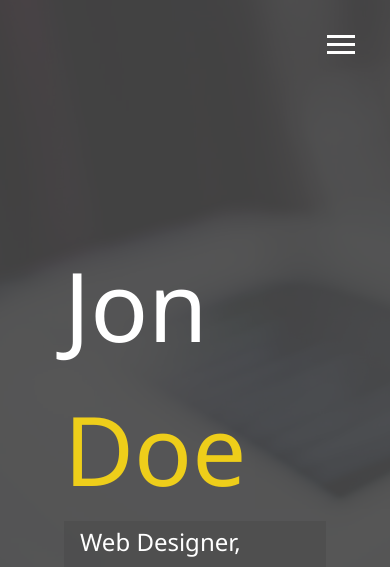
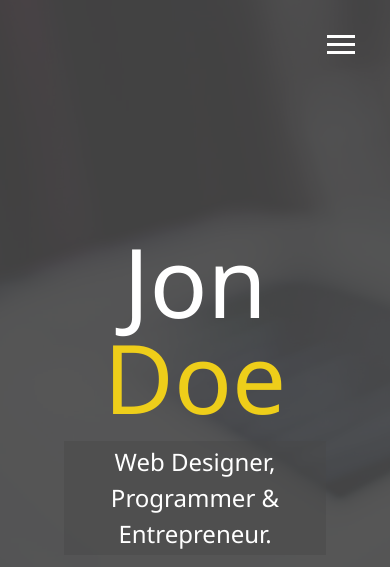
Before and after one commit to edpillai/portfolio_unedited, a website: page index.html in a window 390 px wide. Shown: the top 567 px of the page. Drawn offline with Linux system fonts and the light colour scheme.

Commit message:
Added media queries and made menu overlay responsive

```diff
--- a/scss/_config.scss
+++ b/scss/_config.scss
@@ -29,3 +29,28 @@ $background-opacity: 0.9;
         }
     }
 }
+
+//media query mixins
+@mixin mediaSm {
+    @media screen and (max-width: 500px) {
+        @content;
+    }
+}
+
+@mixin mediaMd {
+    @media screen and (max-width: 768px) {
+        @content;
+    }
+}
+
+@mixin mediaLg {
+    @media screen and (min-width: 769px) and (max-width: 1170px) {
+        @content;
+    }
+}
+
+@mixin mediaXl {
+    @media screen and (min-width: 1171px) {
+        @content;
+    }
+}
--- /dev/null
+++ b/scss/_mobile.scss
@@ -0,0 +1,57 @@
+// wide screens
+@include mediaXl {
+
+}
+
+// desktops and large
+@include mediaLg {
+
+}
+
+// tablets and small laptops
+@include mediaMd {
+    main {
+        align-items: center;
+        text-align: center;
+
+        .lg-heading {
+            line-height: 1;
+            margin-bottom: 1rem;
+        }
+    }
+
+    ul.menu-nav,
+    div.menu-branding {
+        float: none;
+        width: 100%;
+        min-height: 0;
+
+        &.show {
+            transform: translate3d(0, 0, 0);
+        }
+    }
+
+    .menu-nav {
+        height: 75vh;
+        transform: translate3d(100%, 0, 0);
+        font-size: 24px;
+    }
+
+    .menu-branding {
+        height: 25vh;
+        transform: translate3d(-100%, 0, 0);
+
+        .portrait {
+            background: url('../img/portrait_small.jpg');
+            width: 150px;
+            height: 150px;
+        }
+    }
+}
+
+// smartphones
+@include mediaSm {
+    main#home h1 {
+        margin-top: 10vh;
+    }
+}
--- a/scss/main.scss
+++ b/scss/main.scss
@@ -1,5 +1,6 @@
 @import 'config.scss';
 @import 'menu.scss';
+@import 'mobile.scss';
 
 * {
     box-sizing: border-box;
```
Also changed, not shown: dist/css/main.css.
